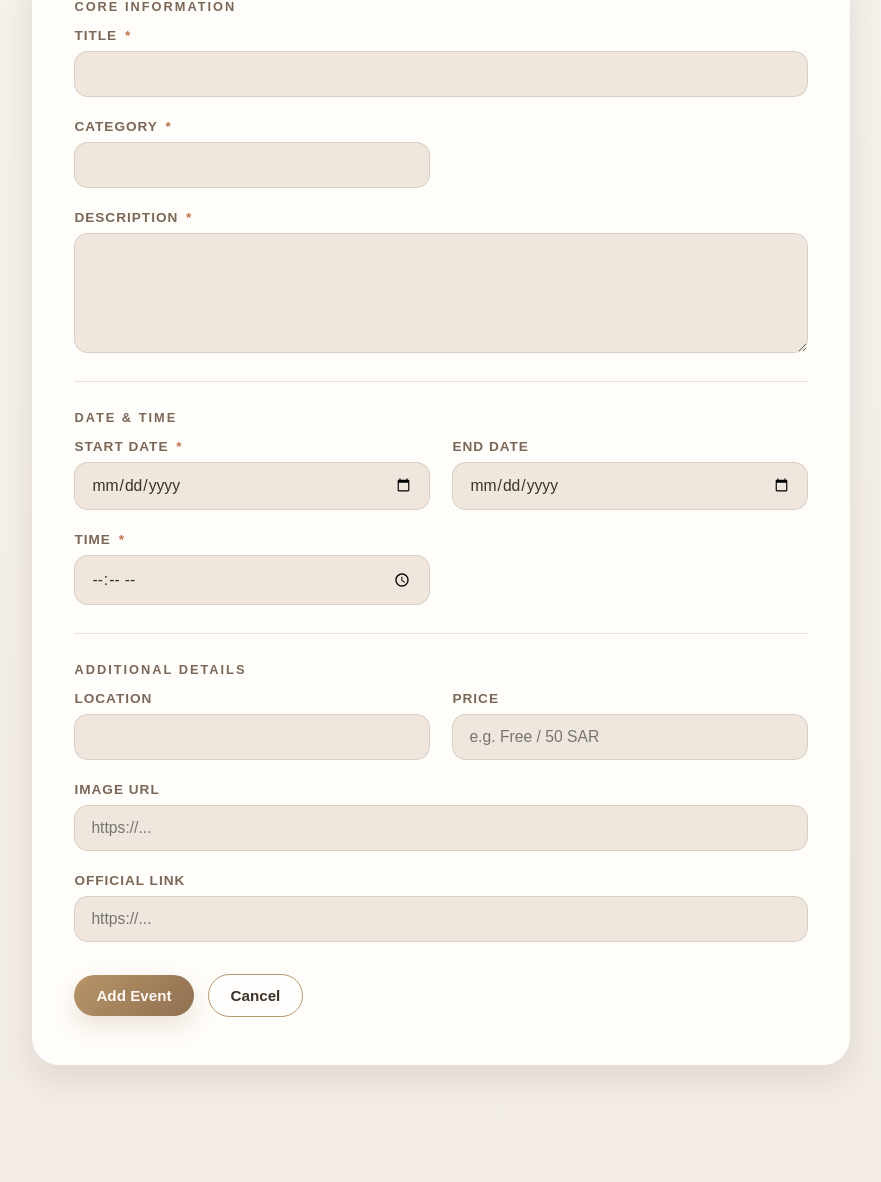
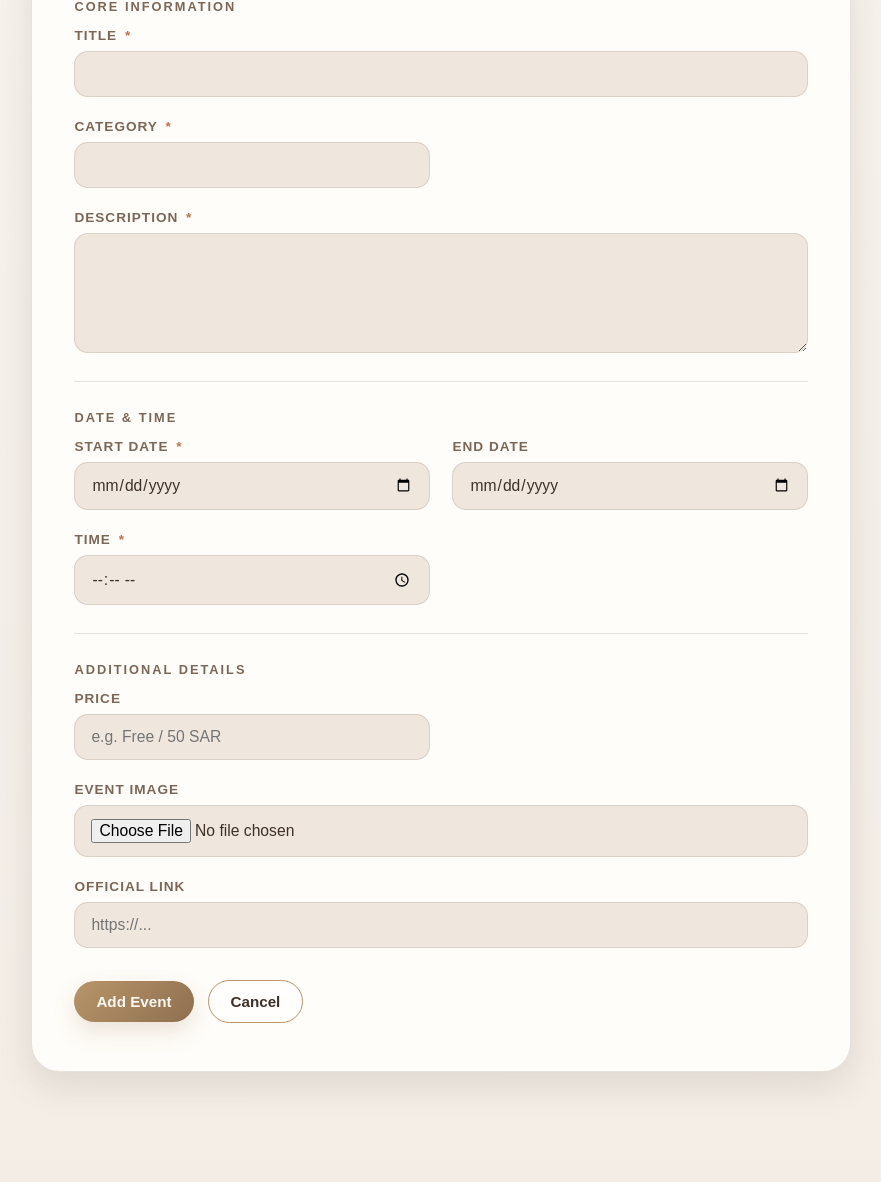
Before and after one commit to razan444200495/2026-GP1-Group15, a Flask app: template templates/admin/add_event.html in a window 1280 px wide. Shown: the part 386-1568 px from the top of the page, without its empty margins (7-888 px from the left). Run offline with Flask 3, Linux system fonts and the light colour scheme; the template is opened without the code that fills it, so the values that code supplies are empty.

Commit message:
Enhance add event form with image upload
Updated the add event form to include file upload for event images and adjusted the form structure.

```diff
--- a/templates/admin/add_event.html
+++ b/templates/admin/add_event.html
@@ -143,8 +143,7 @@ input[type="time"] {
     {% endwith %}
 
     <div class="form-card">
-      <form method="POST" action="{{ url_for('admin.add_event') }}">
-
+      <form method="POST" enctype="multipart/form-data">
         <div class="form-grid">
 
           <!-- Core info -->
@@ -209,10 +208,7 @@ input[type="time"] {
           <!-- Extra details -->
           <div class="form-section-label">Additional Details</div>
 
-          <div class="form-group">
-            <label>Location</label>
-            <input type="text" name="location" value="{{ form_data.get('location', '') }}">
-          </div>
+
 
           <div class="form-group">
             <label>Price</label>
@@ -221,10 +217,9 @@ input[type="time"] {
           </div>
 
           <div class="form-group full-width">
-            <label>Image URL</label>
-            <input type="text" name="image" value="{{ form_data.get('image', '') }}"
-                   placeholder="https://...">
-          </div>
+    <label>Event Image</label>
+    <input type="file" name="image" accept="image/*">
+</div>
 
           <div class="form-group full-width">
             <label>Official Link</label>
```
